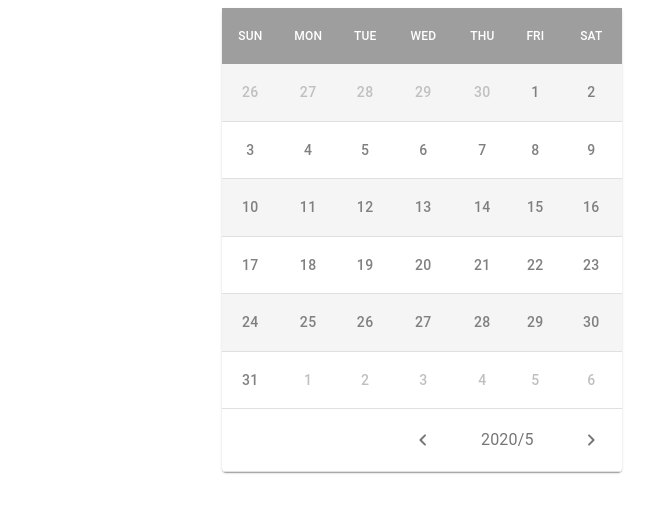
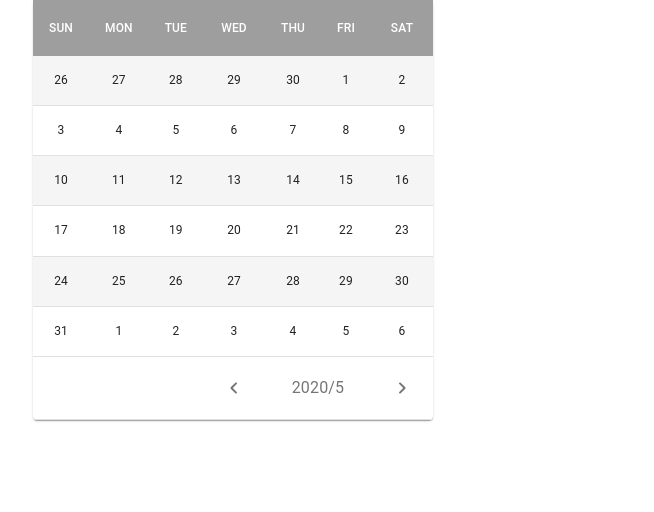
Before and after one commit to kf3225/Calendar, a React (Create React App) app: page / in a window 1280 px wide. Shown: the top 512 px of the page, without its empty margins (331-985 px from the left). Built offline with nearby package versions, Linux system fonts and the light colour scheme.

Commit message:
Components (#4)
* create Calender Component

* change color if the date is not this month

* Devided into component and container

```diff
--- a/src/components/Calendar.tsx
+++ b/src/components/Calendar.tsx
@@ -19,26 +19,19 @@ import {
   KeyboardArrowRightRounded,
   KeyboardArrowLeftRounded,
 } from '@material-ui/icons';
-
-const WEEKDAYS = [
-  { idx: 1, type: 'SUN' },
-  { idx: 2, type: 'MON' },
-  { idx: 3, type: 'TUE' },
-  { idx: 4, type: 'WED' },
-  { idx: 5, type: 'THU' },
-  { idx: 6, type: 'FRI' },
-  { idx: 7, type: 'SAT' },
-];
+import { WEEKDAYS } from '../constants/Week';
 
 const StyledTableCell = withStyles((theme: Theme) =>
   createStyles({
     head: {
+      width: theme.spacing(6),
       backgroundColor: theme.palette.grey[500],
       color: theme.palette.common.white,
       border: theme.palette.common.white,
       fontSize: 12,
     },
     body: {
+      width: theme.spacing(6),
       fontSize: 12,
     },
   }),
@@ -54,18 +47,31 @@ const StyledTableRow = withStyles((theme: Theme) =>
   }),
 )(TableRow);
 
-const useStyles = makeStyles({
+const useStyles = makeStyles((theme: Theme) =>
+  createStyles({
     table: {
       minWidth: 300,
       width: 400,
     },
-});
+    small: {
+      margin: theme.spacing(0),
+      width: theme.spacing(3),
+      height: theme.spacing(3),
+      fontSize: 14,
+      textAlign: 'center',
+      backgroundColor: 'royalblue',
+    },
+  }),
+);
 
-const Calendar: FC = () => {
-  const [date, setDate] = useState(new Date());
+interface Props {
+  calendarArr: Date[][];
+  date: Date;
+  getMonth: (plusNum: number, today: Date) => void;
+}
+
+const Calendar: FC<Props> = ({ calendarArr, date = new Date(), getMonth }) => {
   const classes = useStyles();
-  const daysOfThisMonth = createCalendarArray(_.cloneDeep(date));
-  let daycolor = 'dimgrey';
 
   return (
     <Table
@@ -81,18 +87,13 @@ const Calendar: FC = () => {
         </TableRow>
       </TableHead>
       <TableBody>
-        {daysOfThisMonth.map((week) => (
+        {calendarArr.map((week) => (
           <StyledTableRow>
-            {week.map((day) => {
-              daycolor = getColorOfDateCharacter(date, day);
-              return (
+            {week.map((day) => (
               <StyledTableCell key={day.toString()} align="center">
-                  <Typography variant="button" style={{ color: daycolor }}>
                 {day.getDate()}
-                  </Typography>
               </StyledTableCell>
-              );
-            })}
+            ))}
           </StyledTableRow>
         ))}
       </TableBody>
@@ -100,10 +101,7 @@ const Calendar: FC = () => {
         <TableRow>
           <TableCell colSpan={3} />
           <TableCell>
-            <IconButton
-              size="small"
-              onClick={() => setDate(getFormerEOrNextMont(-1, date))}
-            >
+            <IconButton size="small" onClick={() => getMonth(-1, date)}>
               <KeyboardArrowLeftRounded />
             </IconButton>
           </TableCell>
@@ -113,10 +111,7 @@ const Calendar: FC = () => {
             </Typography>
           </TableCell>
           <TableCell>
-            <IconButton
-              size="small"
-              onClick={() => setDate(getFormerEOrNextMont(1, date))}
-            >
+            <IconButton size="small" onClick={() => getMonth(1, date)}>
               <KeyboardArrowRightRounded />
             </IconButton>
           </TableCell>
@@ -126,35 +121,4 @@ const Calendar: FC = () => {
   );
 };
 
-const createCalendarArray = (date: Date) => {
-  date.setDate(1);
-
-  const weekTypeOfFirstDay = WEEKDAYS[date.getDay()];
-
-  const dayTypeCount = weekTypeOfFirstDay.idx;
-  date.setDate(date.getDate() - dayTypeCount);
-  let calendarArr = [];
-  let weekArr = [];
-
-  for (let i = 1; i <= 42; i++) {
-    date.setDate(date.getDate() + 1);
-    weekArr.push(_.cloneDeep(date));
-
-    if (i % 7 === 0) {
-      calendarArr.push(weekArr);
-      weekArr = [];
-    }
-  }
-  return calendarArr;
-};
-
-const getFormerEOrNextMont = (i: number, date: Date) => {
-  date.setMonth(date.getMonth() + i);
-  return _.cloneDeep(date);
-};
-
-const getColorOfDateCharacter = (date: Date, day: Date): string => {
-  return date.getMonth() === day.getMonth() ? 'grey' : 'silver';
-};
-
 export default Calendar;
--- a/src/components/Home.tsx
+++ b/src/components/Home.tsx
@@ -2,16 +2,16 @@ import React,{ FC } from "react";
 import { Container, Grid } from "@material-ui/core";
 // import {  } from "@material-ui/icons";
 import Header from "./Header";
-import Calendar from "./Calendar";
+import CalendarContainer from "../containers/Calendar";
 
 const Home: FC = () => {
   return (
     <>
       <Container maxWidth="sm">
         <Header />
-        <Grid container spacing={2}>
-          <Grid item xs></Grid>
-          <Grid item xs={8}><Calendar /></Grid>
+        <Grid container>
+          <Grid item xs><CalendarContainer /></Grid>
+          <Grid item xs={8}></Grid>
         </Grid>
       </Container>
     </>
--- /dev/null
+++ b/src/constants/Week.ts
@@ -0,0 +1,9 @@
+export const WEEKDAYS = [
+  { idx: 1, type: 'SUN' },
+  { idx: 2, type: 'MON' },
+  { idx: 3, type: 'TUE' },
+  { idx: 4, type: 'WED' },
+  { idx: 5, type: 'THU' },
+  { idx: 6, type: 'FRI' },
+  { idx: 7, type: 'SAT' },
+];
--- /dev/null
+++ b/src/containers/Calendar.tsx
@@ -0,0 +1,75 @@
+import React, { FC, useState, useEffect } from 'react';
+import { Dispatch } from 'redux';
+import _ from 'lodash';
+import { WEEKDAYS } from '../constants/Week';
+import Calendar from '../components/Calendar';
+
+const useCalendarInfo = (
+  today: Date,
+  initialCalendarArr: Date[][],
+): [Date[][], Date, (plusNum: number, today: Date) => void] => {
+  const [date, setDate] = useState(today);
+  const [calendarArr, setCalendar] = useState(initialCalendarArr);
+
+  const getMonth = (i: number, baseDate: Date) => {
+    baseDate.setMonth(baseDate.getMonth() + i);
+    setDate(baseDate);
+  };
+
+  useEffect(() => {
+    const makeArr = () => {
+      const calendarArrByDate = createCalendarArray(date);
+      setCalendar(calendarArrByDate)
+    }
+    makeArr()
+  }, [date]);
+
+  return [calendarArr, date, getMonth];
+};
+
+const CalendarContainer: FC = () => {
+  const today = new Date();
+  const initialCalendarArr = createCalendarArray(today);
+  const [calendarArr, date, getMonth] = useCalendarInfo(
+    today,
+    initialCalendarArr,
+  );
+  return <Calendar calendarArr={calendarArr} date={date} getMonth={getMonth} />;
+};
+
+const createCalendarArray = (date: Date) => {
+  const copyDate = _.cloneDeep(date);
+  copyDate.setDate(1);
+
+  const weekTypeOfFirstDay = WEEKDAYS[copyDate.getDay()];
+
+  const dayTypeCount = weekTypeOfFirstDay.idx;
+  copyDate.setDate(copyDate.getDate() - dayTypeCount);
+  let calendarArr = [];
+  let weekArr = [];
+
+  for (let i = 1; i <= 42; i++) {
+    copyDate.setDate(copyDate.getDate() + 1);
+    weekArr.push(_.cloneDeep(copyDate));
+
+    if (i % 7 === 0) {
+      calendarArr.push(weekArr);
+      weekArr = [];
+    }
+  }
+  return calendarArr;
+};
+
+const getColorOfDateCharacter = (date: Date, day: Date): string => {
+  return date.getMonth() === day.getMonth() ? 'grey' : 'silver';
+};
+
+const isToday = (today: Date, day: Date) => {
+  return (
+    today.getFullYear() === day.getFullYear() &&
+    today.getMonth() === day.getMonth() &&
+    today.getDate() === day.getDate()
+  );
+};
+
+export default CalendarContainer;
```
Also changed, not shown: src/reducer.ts (added, +9 -0 lines). Lines whose indentation alone changed are shown as unchanged.
